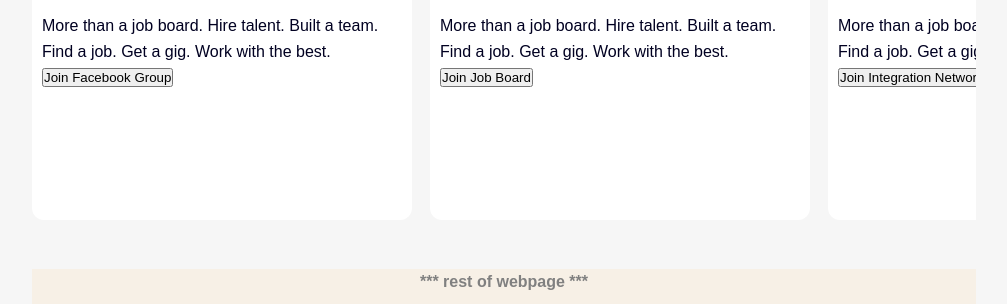
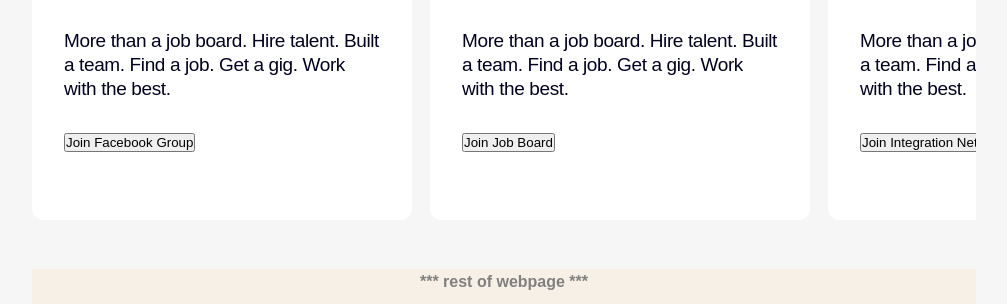
Before and after one commit to gregidonut/AlphaFourTestTask, a plain HTML site: page index.html in a window 1280 px wide. Shown: the part 496-800 px from the top of the page, without its empty margins (136-1143 px from the left). Drawn offline with Linux system fonts and the light colour scheme.

Commit message:
styles: added styles to the paragraph in the card's article
Just followed the styles from figma

```diff
--- a/css/carousel.css
+++ b/css/carousel.css
@@ -107,4 +107,16 @@ section#join-facebook-groups-section-carousel-section ul li article figure figca
 
 section#join-facebook-groups-section-carousel-section ul li article > div {
     flex-grow: 1;
+
+    padding: 1.6rem 2.2rem 0;
 }
+
+section#join-facebook-groups-section-carousel-section ul li article > div p {
+    font-size: 1.9rem;
+    font-style: normal;
+    font-weight: 500;
+    line-height: 2.4rem;
+    letter-spacing: -.038rem;
+
+    padding-bottom: 2.8rem;
+}
```
